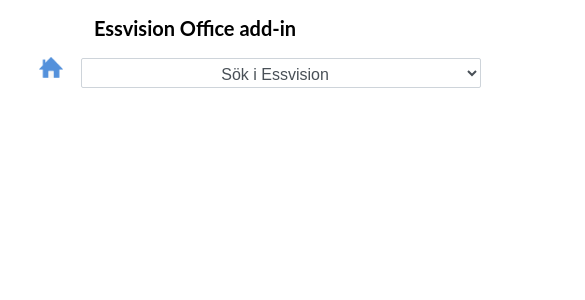
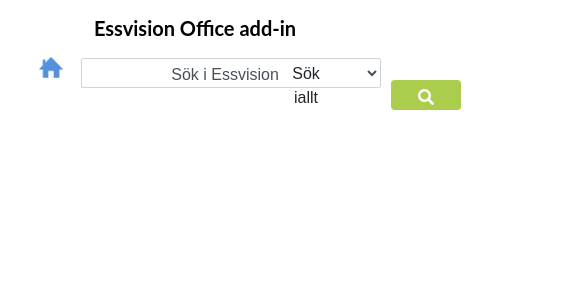
Before and after one commit to parak80/OfficeWithAngular, an Angular app: page /home in a window 390 px wide. Shown: the top 300 px of the page, 585 px wide, since content can reach past the window. Built offline with nearby package versions, Linux system fonts and the light colour scheme; a web font is replaced by a local one.

Commit message:
css responsive

```diff
--- a/src/app/components/home/home.component.css
+++ b/src/app/components/home/home.component.css
@@ -7,8 +7,49 @@
     float: right;
   }
 
-@media (max-width:900px){
+@media (max-width:991px){
     #search{
         width: 400px;
     }
+    .everybtn{
+        margin-right: 200px;
+      }
+      .btn-success {
+        margin-left: 480px;
+    }
 }
+@media (max-width:767px){
+    .everybtn{
+        margin-right: 110px;
+      }
+      .btn-success {
+        margin-left: 460px;
+    }
+}
+@media (max-width:651px){
+    .everybtn{
+        margin-right: 100px;
+      }
+      .btn-success {
+        margin-left: 460px;
+    }
+}
+@media (max-width:612px){
+    #search{
+        width: 300px;
+    }
+    .everybtn{
+        margin-right: 120px;
+      }
+      .btn-success {
+        margin-left: 360px;
+    }
+    @media (max-width:576px)and (min-width:500px){
+        .everybtn{
+            margin-right: 170px;
+          }
+          .btn-success {
+            margin-left: 360px;
+        }
+    }
+}
--- a/src/app/components/home/home.component.html
+++ b/src/app/components/home/home.component.html
@@ -16,14 +16,13 @@
           </ul>
           <!--<label for="search"></label>-->
           <select name="search" id="search" class="form-control">
-
             <option aria-placeholder="Sök i Essvision">Sök i Essvision</option>
-            <option value="1">1</option>
-            <option value="2">2</option>
-            <option value="3">3</option>
+            <option value="1">Ärende 1</option>
+            <option value="2">Ärende 2</option>
+            <option value="3">Ärende 3</option>
           </select>
           <button type="submit" class="btn everybtn" (click)= onSearch()>Sök iallt</button>
-          <button class="btn btn-success" type="submit">
+          <button class="btn btn-success" type="submit" (search)="onSearch()">
             <i class="fa fa-search"></i>
           </button>
 
--- a/src/app/components/home/home.component.ts
+++ b/src/app/components/home/home.component.ts
@@ -14,28 +14,16 @@
 })
 export class HomeComponent implements OnInit {
 routerLinkActive;
-// tasks: any[] = [];
-//  myTask: string;
-//  taskEdit: string;
-//  editMode: false;
-//  loading: true;
 
-// createDb() {
+searches = [
+  {id: 1, name: 'ärende 1' },
+  {id: 2, name: 'ärende 2' },
+  {id: 3, name: 'ärende 3' },
+  {id: 4, name: 'ärende 4' },
+  {id: 5, name: 'ärende 5' },
+];
+selectedValue = null;
 
-//   let tasks = [
-//    {
-//      id: 1,
-//      description: “Buy Groceries”
-//    },
-//    {
-//      id: 2,
-//      description: “Paint the garage”
-//    }
-//   ];
-//   return {
-//    tasks: tasks
-//   };
-//  }
   constructor(private router: Router, private location: Location) { }
 
   ngOnInit() {
@@ -44,8 +32,10 @@
   onGoBack() {
     this.location.back();
   }
-  onSearch() {
+  onSearch(value: any) {
     this.router.navigate(['/search']);
+    this.onSearch = value;
+    // this.search(1);
   }
   // onSelect(searchId) {
   //   this.selectedSearch = null;
@@ -55,5 +45,8 @@
   //     }
   //   }
   // }
+  // onSelected(row: Search) {
+  //   this.router.navigate(['searches', row.id] );
+  // }
 
 }
--- a/src/styles.css
+++ b/src/styles.css
@@ -197,6 +197,14 @@
   border:none;
   box-shadow: none;
 }
+
+.btn-success:hover,
+.btn-success:active,
+.btn-success:focus,
+.btn-success:visited{
+  background-color: #aacd4d !important;
+  box-shadow: none;
+}
 .everybtn{
   width: 70px;
   height: auto;
@@ -204,14 +212,6 @@
   margin-right: 150px;
   margin-top: -33px;
   background-color: transparent !important;
-}
-.btn-success:hover,
-.btn-success:active,
-.btn-success:focus,
-.btn-success:visited{
-  background-color: #aacd4d;
-  box-shadow: none;
-
 }
 /* .myForm{
     width: 100%;
```
